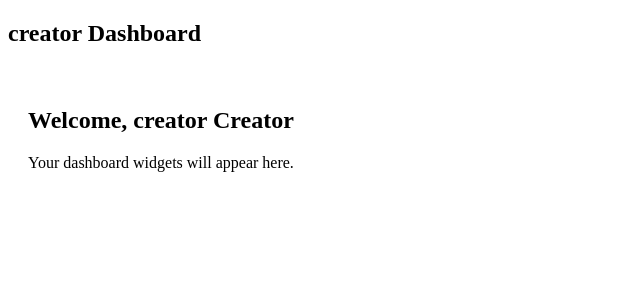
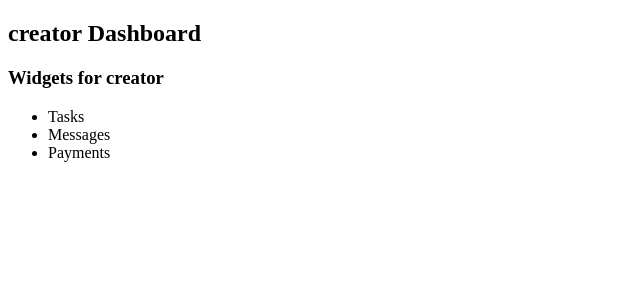
Before and after one commit to goodnessmercy027-jpg/creaktak---frontend, a Next.js app: page /dashboard/creator/writer in a window 1280 px wide. Shown: the top 300 px of the page, without its empty margins (0-640 px from the left). Built offline with nearby package versions, Linux system fonts and the light colour scheme.

Commit message:
Update CreatorWidgets.js

```diff
--- a/components/CreatorWidgets.js
+++ b/components/CreatorWidgets.js
@@ -1,8 +1,12 @@
 export default function CreatorWidgets({ role }) {
   return (
-    <div style={{ padding: 20 }}>
-      <h2>Welcome, {role} Creator</h2>
-      <p>Your dashboard widgets will appear here.</p>
+    <div>
+      <h3>Widgets for {role}</h3>
+      <ul>
+        <li>Tasks</li>
+        <li>Messages</li>
+        <li>Payments</li>
+      </ul>
     </div>
-  );
-}
+  )
+    }
```
